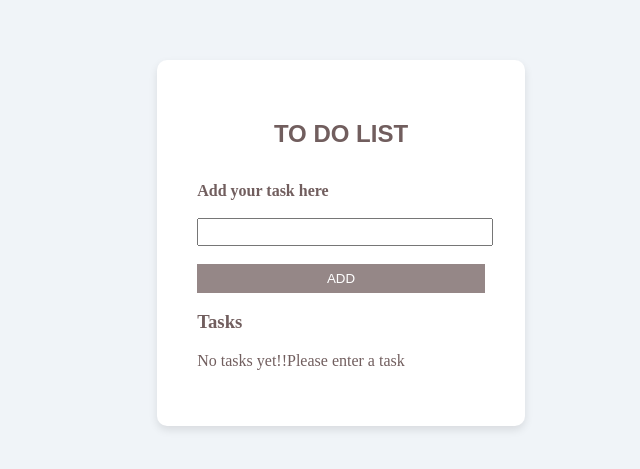
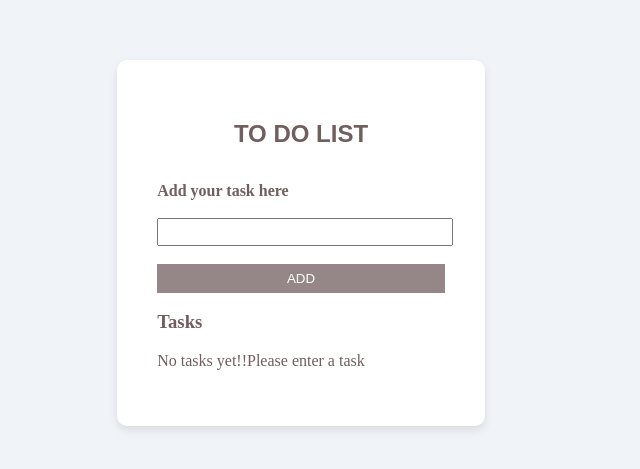
Before and after one commit to krishnapriya-ua/To-do, a React (Create React App) app: page / in a window 1280 px wide. Shown: the part 111-580 px from the top of the page, without its empty margins (339-979 px from the left). Built offline with nearby package versions, Linux system fonts and the light colour scheme.

Commit message:
css change

```diff
--- a/src/App.css
+++ b/src/App.css
@@ -15,6 +15,7 @@ body{
     color:#715e5e;
     max-width: 312px;
     margin-top: 52px;
+    justify-self: anchor-center;
 
 }
  .todo{
```
